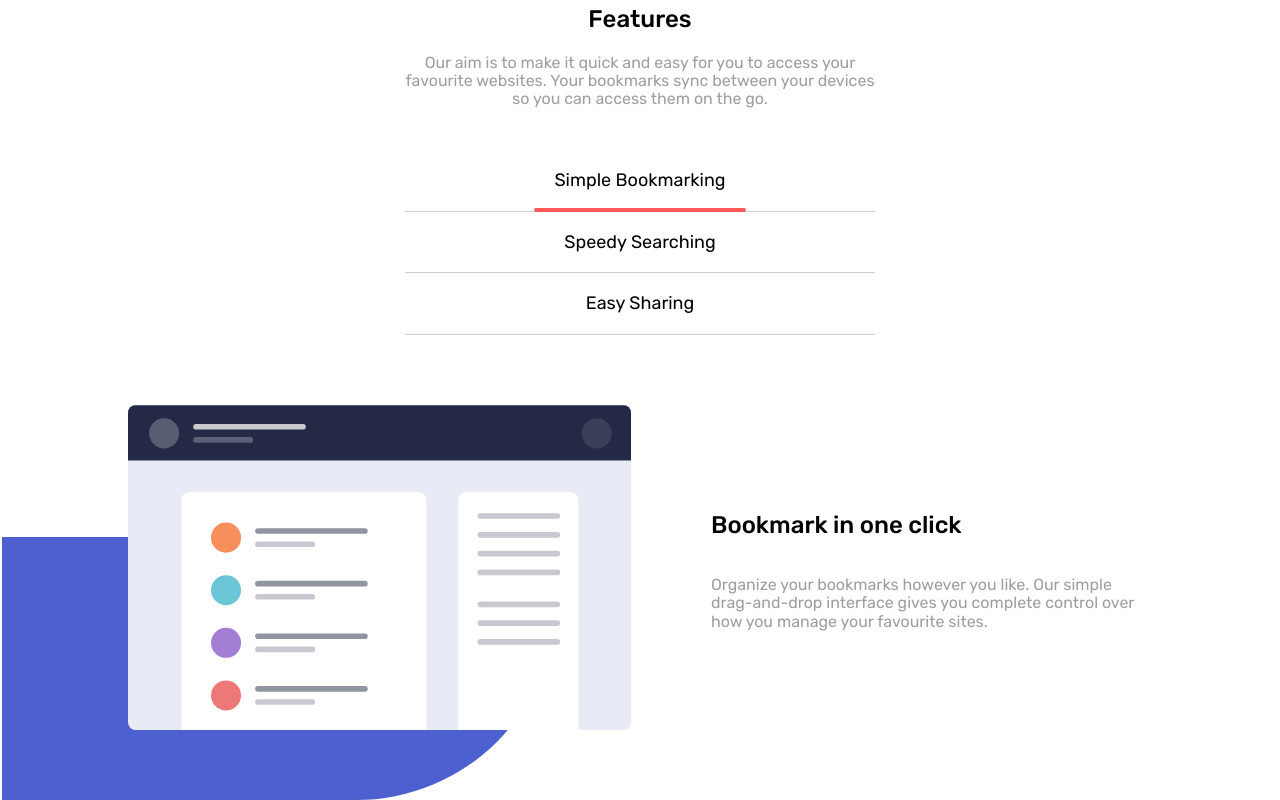
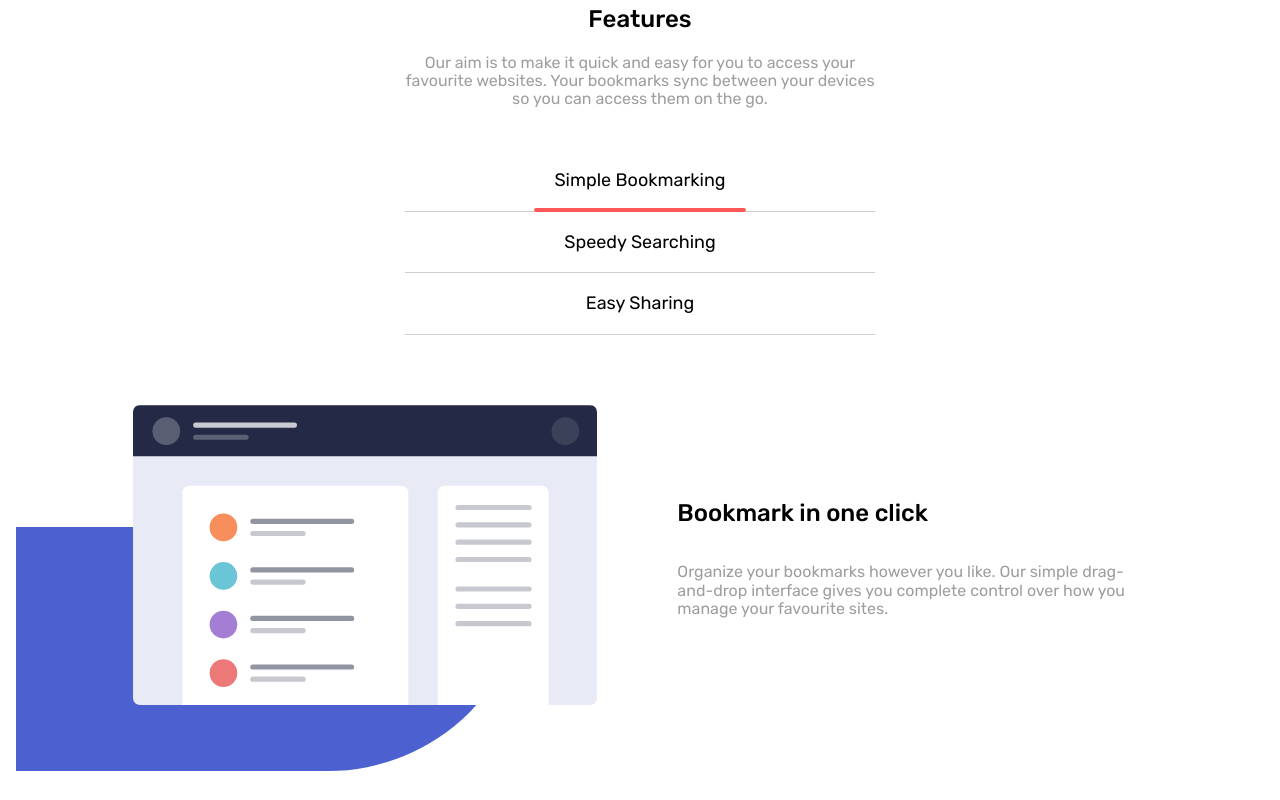
Before and after one commit to Viruzzz0/react-landing-11, a React (Vite) app: page / in a window 1280 px wide. Shown: the part 631-1431 px from the top of the page. After the commit the page ends 1402 px from the top, so only its background shows below. Built offline with nearby package versions, Linux system fonts and the light colour scheme.

Commit message:
Update 2 files

```diff
--- a/src/components/Features/Features.module.css
+++ b/src/components/Features/Features.module.css
@@ -109,6 +109,7 @@
 
 .conteinerViewTab .conteinerIllustration img {
   width: 100%;
+  max-height: 300px;
 
 }
 
```
Also changed, not shown: .codesandbox/tasks.json (added).
